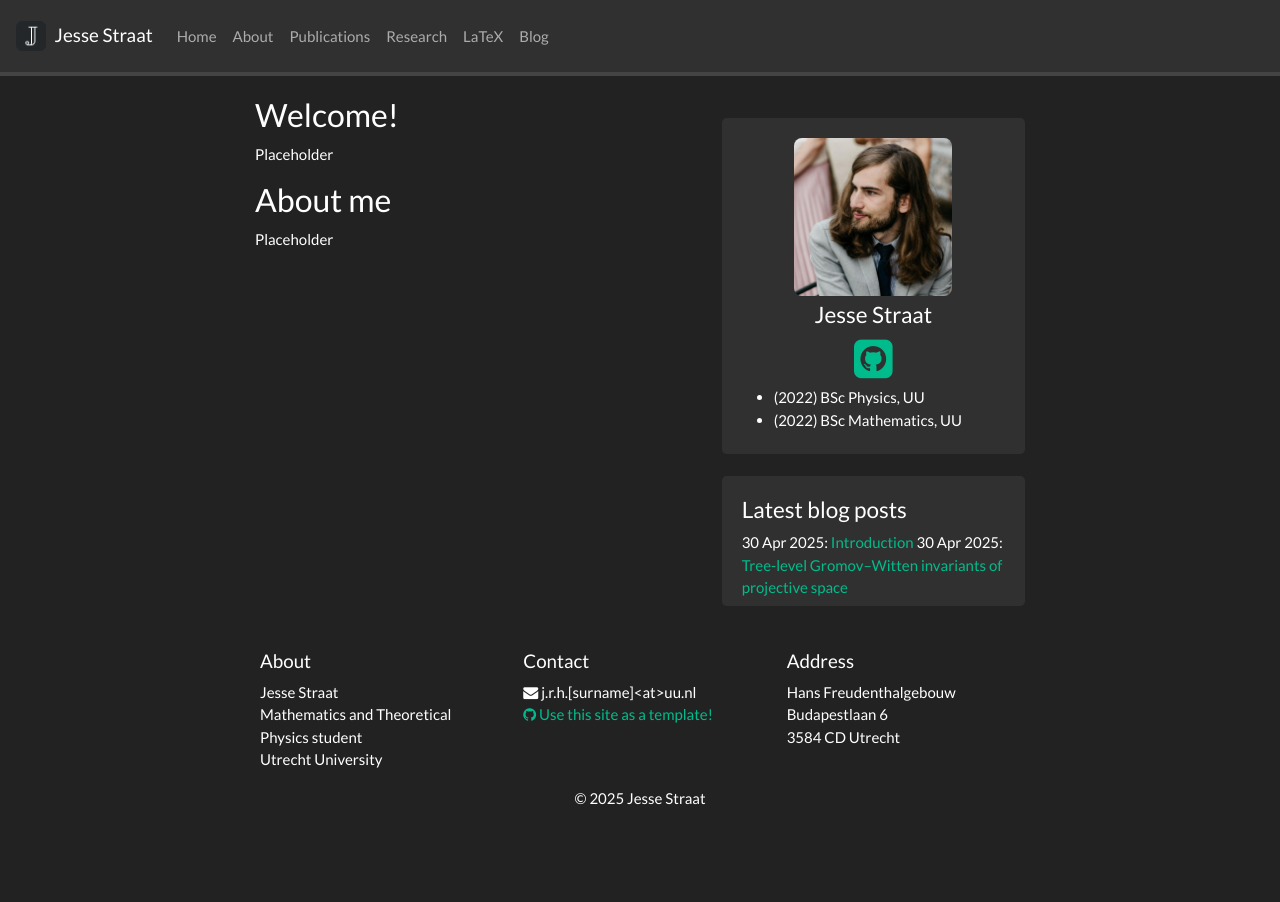
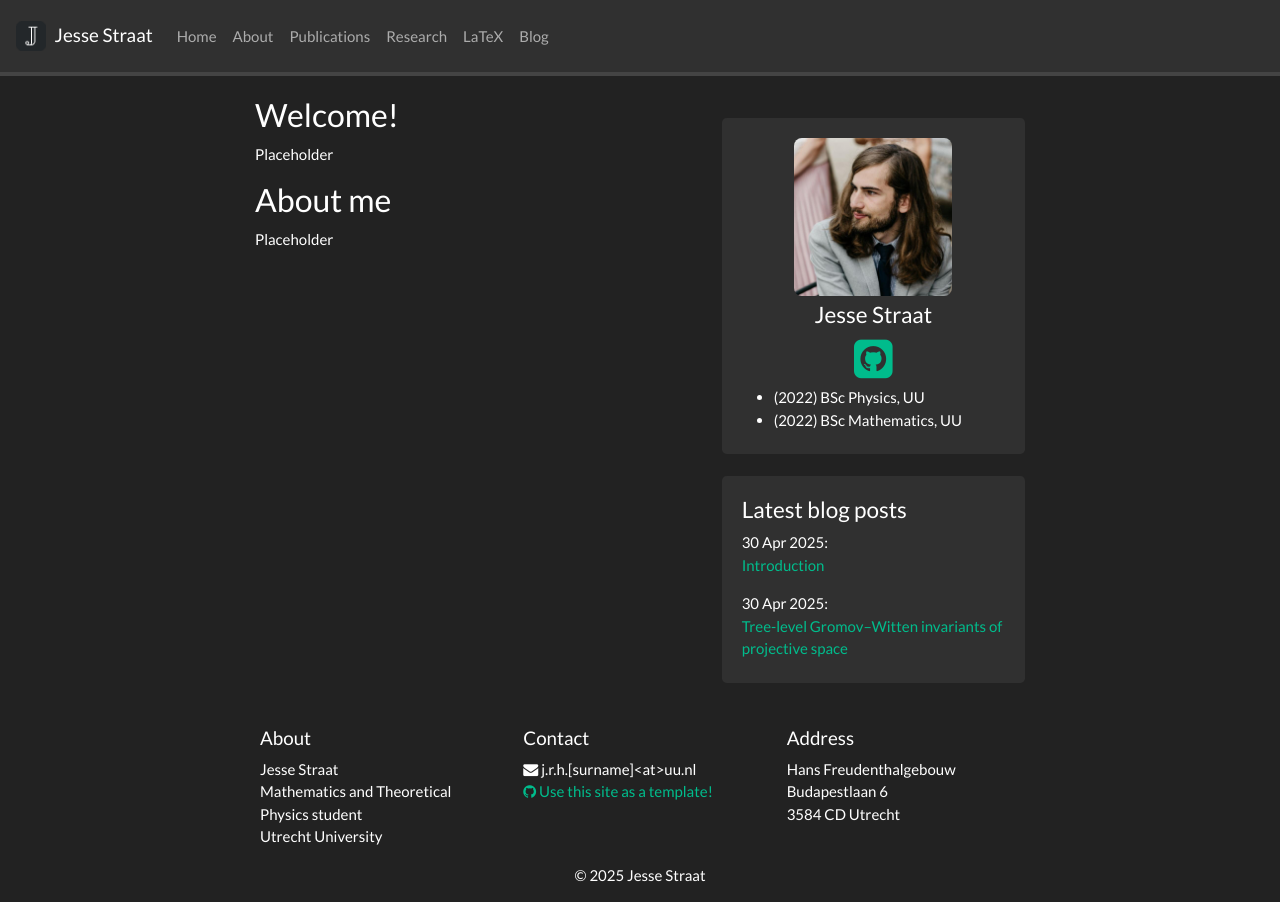
Before and after one commit to JesseStraat/jessestraat.github.io, a Jekyll site: the page built from _pages/home.md, in a window 1280 px wide. Built offline with Jekyll 4.4.1, drawn with Linux system fonts in a browser that asks for light colours; nearby versions of some CDN libraries; a style sheet for code colours, icons or effects is not loaded.

```diff
--- a/_includes/sidebar.html
+++ b/_includes/sidebar.html
@@ -27,7 +27,7 @@
   <h4>Latest blog posts</h4>
 
   {% for post in site.posts limit:5 %}
-  {{ post.date | date_to_string }}: <a href="{{ site.url }}{{ site.baseurl }}{{ post.url }}">{{ post.title}}</a>
+  {{ post.date | date_to_string }}: <p><a href="{{ site.url }}{{ site.baseurl }}{{ post.url }}">{{ post.title}}</a></p>
   {% endfor %}
 
 </div>
```
